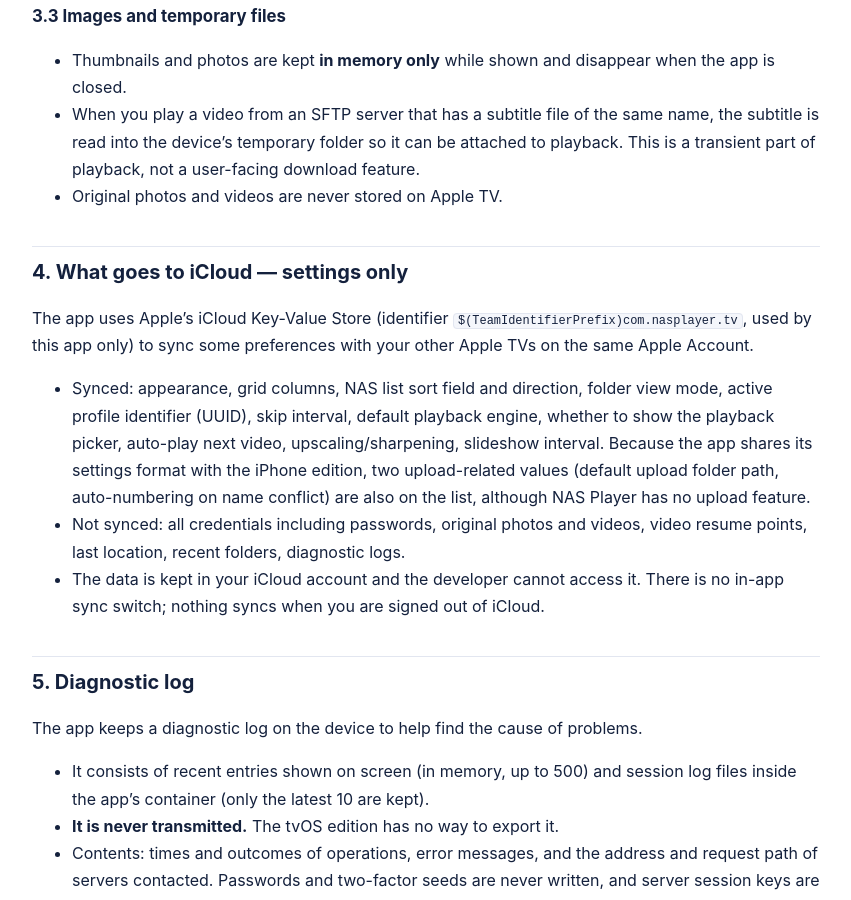
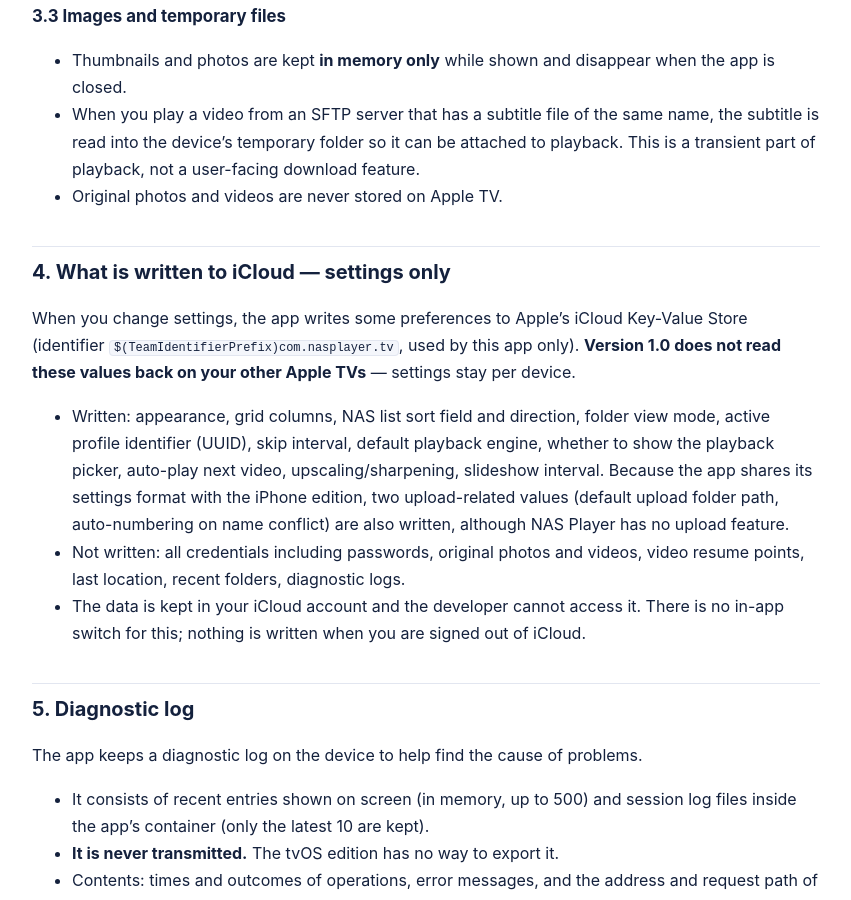
Before and after one commit to yjinchoi/jj-suite-support, a Jekyll site: the page built from en/nasplayer-tv/privacy.md, in a window 1280 px wide and 900 px high, scrolled down 1689 px. Shown: the whole window, without its empty margins (214-1065 px from the left). Built offline with Jekyll 4.4.1, drawn with Linux system fonts in a browser that asks for light colours; some of the changed text lies outside the part shown.

Commit message:
NAS Player(tvOS): iCloud 설정값은 기록만 하고 1.0 에서는 다른 Apple TV 로 불러오지 않는다고 바로잡음(ko · en)
Co-Authored-By: Claude Opus 5.5 <noreply@anthropic.com>

```diff
--- a/en/nasplayer-tv/privacy.md
+++ b/en/nasplayer-tv/privacy.md
@@ -57,13 +57,13 @@ Values such as appearance, sort order, view mode, grid columns, playback engine,
 - When you play a video from an SFTP server that has a subtitle file of the same name, the subtitle is read into the device's temporary folder so it can be attached to playback. This is a transient part of playback, not a user-facing download feature.
 - Original photos and videos are never stored on Apple TV.
 
-## 4. What goes to iCloud — settings only
+## 4. What is written to iCloud — settings only
 
-The app uses Apple's iCloud Key-Value Store (identifier `$(TeamIdentifierPrefix)com.nasplayer.tv`, used by this app only) to sync some preferences with your other Apple TVs on the same Apple Account.
+When you change settings, the app writes some preferences to Apple's iCloud Key-Value Store (identifier `$(TeamIdentifierPrefix)com.nasplayer.tv`, used by this app only). **Version 1.0 does not read these values back on your other Apple TVs** — settings stay per device.
 
-- Synced: appearance, grid columns, NAS list sort field and direction, folder view mode, active profile identifier (UUID), skip interval, default playback engine, whether to show the playback picker, auto-play next video, upscaling/sharpening, slideshow interval. Because the app shares its settings format with the iPhone edition, two upload-related values (default upload folder path, auto-numbering on name conflict) are also on the list, although NAS Player has no upload feature.
-- Not synced: all credentials including passwords, original photos and videos, video resume points, last location, recent folders, diagnostic logs.
-- The data is kept in your iCloud account and the developer cannot access it. There is no in-app sync switch; nothing syncs when you are signed out of iCloud.
+- Written: appearance, grid columns, NAS list sort field and direction, folder view mode, active profile identifier (UUID), skip interval, default playback engine, whether to show the playback picker, auto-play next video, upscaling/sharpening, slideshow interval. Because the app shares its settings format with the iPhone edition, two upload-related values (default upload folder path, auto-numbering on name conflict) are also written, although NAS Player has no upload feature.
+- Not written: all credentials including passwords, original photos and videos, video resume points, last location, recent folders, diagnostic logs.
+- The data is kept in your iCloud account and the developer cannot access it. There is no in-app switch for this; nothing is written when you are signed out of iCloud.
 
 ## 5. Diagnostic log
 
@@ -122,7 +122,7 @@ The developer does not collect personal information from anyone, including child
 - **Resume history**: Settings → Data → Clear resume history.
 - **Image cache**: Settings → Data → Clear image cache (memory only; also cleared when the app closes).
 - **Diagnostic log**: clear the on-screen entries under Settings → Diagnostics → Diagnostic log.
-- **Deleting the app** removes the settings and files in its container. tvOS does not guarantee that Keychain items are removed with the app, so delete your profiles in the app first to be sure. Settings already synced to iCloud may remain on your other Apple TVs on the same Apple Account.
+- **Deleting the app** removes the settings and files in its container. tvOS does not guarantee that Keychain items are removed with the app, so delete your profiles in the app first to be sure. Settings already written to iCloud may remain in your iCloud account.
 
 Because the developer holds no user data, there is nothing to request from the developer for access, correction or deletion.
 
```
Also changed, not shown: other parts of en/nasplayer-tv/privacy.md (+1 -1 lines), en/nasplayer-tv/support.md (+1 -1 lines), nasplayer-tv/privacy.md (+7 -7 lines), nasplayer-tv/support.md (+1 -1 lines).
